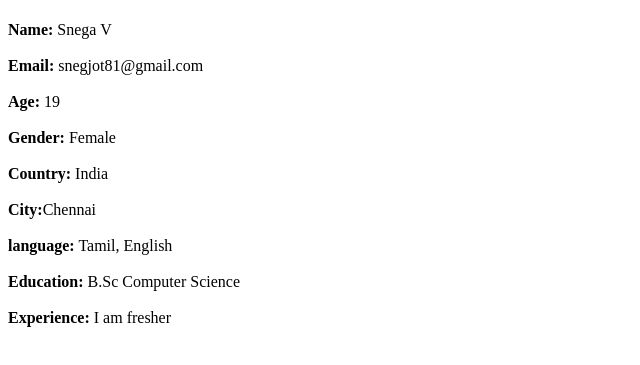
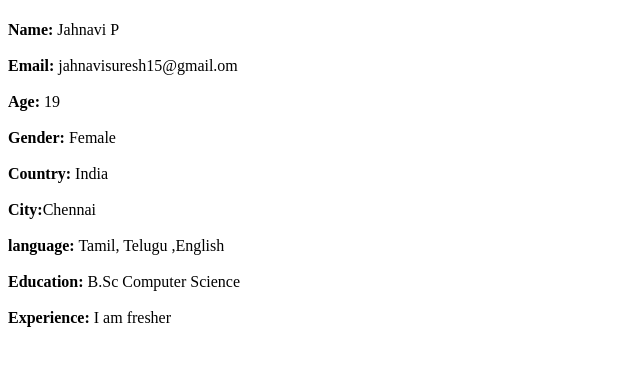
Before and after one commit to jahnavi126/P.jahnavi, a plain HTML site: page index2.html in a window 1280 px wide. Shown: the part 59-424 px from the top of the page, without its empty margins (0-640 px from the left). Drawn offline with Linux system fonts and the light colour scheme.

Commit message:
Update index2.html

```diff
--- a/index2.html
+++ b/index2.html
@@ -8,10 +8,10 @@
 <body>
    <h1>Resume</h1>
    <form>
-       <label><b>Name:</b> Snega V</label>
+       <label><b>Name:</b> Jahnavi P</label>
        <br><br>
 
-       <label><b>Email:</b> snegjot81@gmail.com</label>
+       <label><b>Email:</b> jahnavisuresh15@gmail.om</label>
        <br><br>
 
        <label><b>Age:</b> 19</label>
@@ -25,7 +25,7 @@
 
        <label><b>City:</b>Chennai</label>
        <br><br>
-       <label><b>language:</b> Tamil, English</label>
+       <label><b>language:</b> Tamil, Telugu ,English</label>
        <br><br>
 
        <label><b>Education:</b>  B.Sc Computer Science</label>
```
